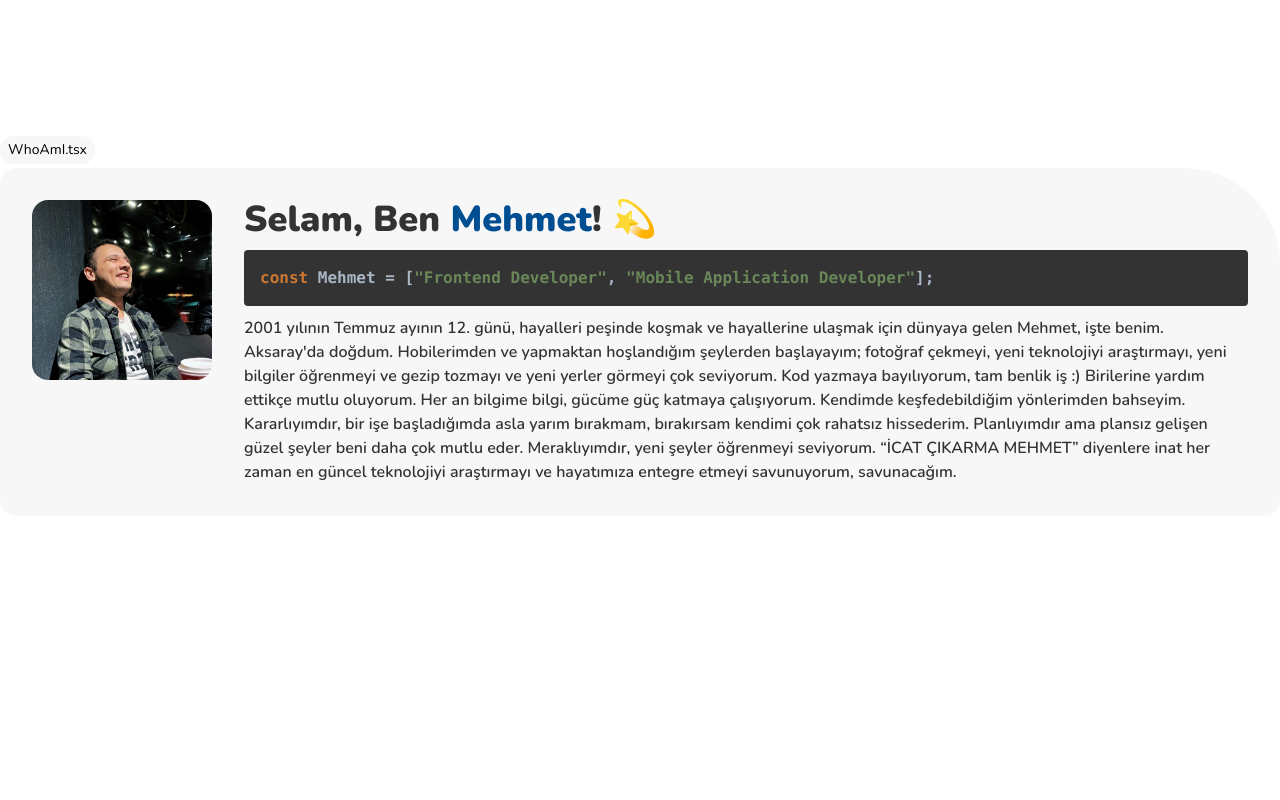
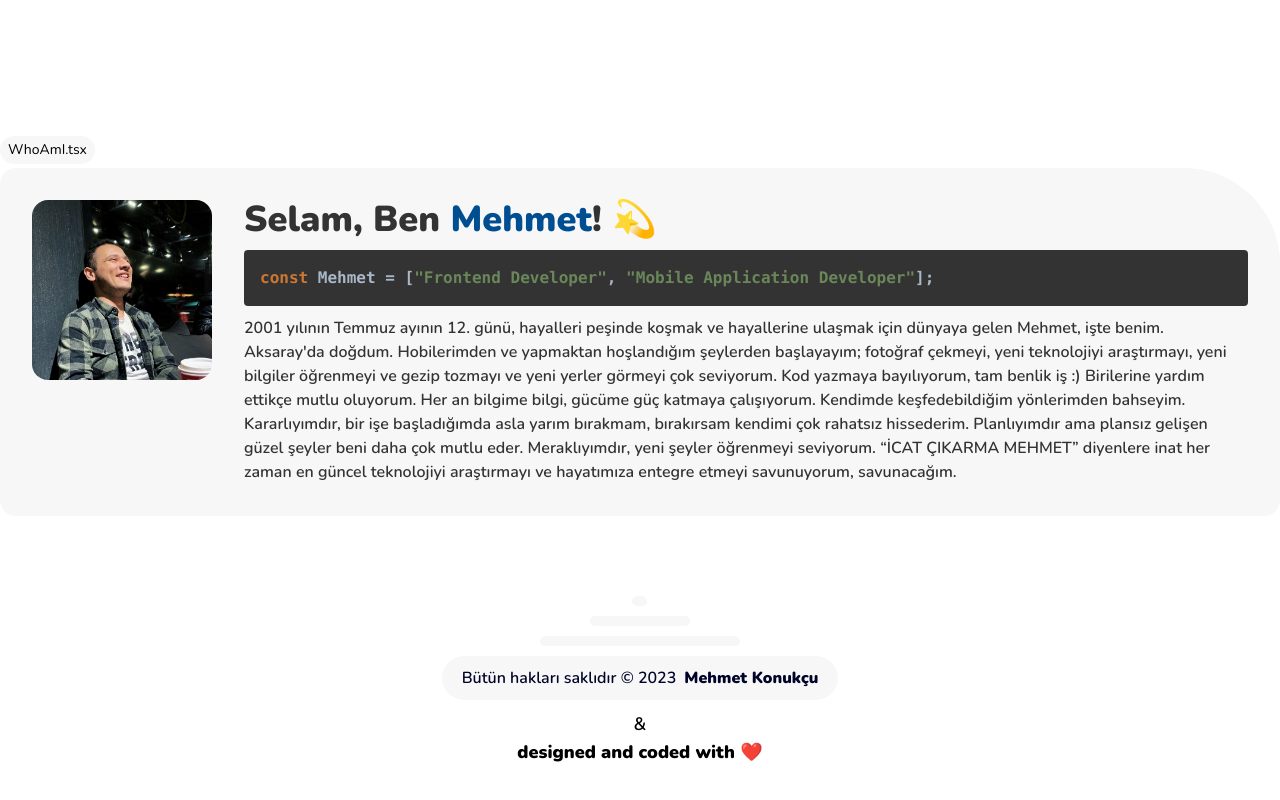
Before and after one commit to mehmetext/konukcudev-next, a Next.js app: page / in a window 1280 px wide. Shown: the part 744-1544 px from the top of the page. Before the commit the page ends 1260 px from the top, so only its background shows below. Built offline with nearby package versions, Linux system fonts and the light colour scheme.

Commit message:
Footer eklendi

```diff
--- /dev/null
+++ b/src/components/organisms/Footer.tsx
@@ -0,0 +1,26 @@
+//Next
+import Link from "next/link";
+
+//Components
+import Container from "../atoms/Container";
+
+export default function Footer() {
+	return (
+		<Container>
+			<div className="flex flex-col items-center gap-y-2.5 mb-20">
+				<div className="h-2.5 w-[15px] bg-bright rounded-full"></div>
+				<div className="h-2.5 w-[100px] bg-bright rounded-full"></div>
+				<div className="h-2.5 w-[200px] bg-bright rounded-full"></div>
+				<div className="text-primary-dark px-5 py-2.5 bg-bright rounded-full flex sm:gap-2 flex-col sm:flex-row items-center">
+					<span>Bütün hakları saklıdır © 2023</span>
+					<Link href="/" className="font-black">
+						Mehmet Konukçu
+					</Link>
+				</div>
+				<div className="flex flex-col items-center text-lg">
+					&<div className="font-black">designed and coded with ❤️</div>
+				</div>
+			</div>
+		</Container>
+	);
+}
--- a/src/components/templates/HomeTemplate.tsx
+++ b/src/components/templates/HomeTemplate.tsx
@@ -1,4 +1,5 @@
 //Components
+import Footer from "../organisms/Footer";
 import WelcomeSection from "../organisms/HomeTemplate/WelcomeSection";
 import WhoAmI from "../organisms/HomeTemplate/WhoAmI";
 
@@ -7,6 +8,7 @@ export default function HomeTemplate() {
 		<div className="flex flex-col gap-y-20">
 			<WelcomeSection />
 			<WhoAmI />
+			<Footer />
 		</div>
 	);
 }
```
